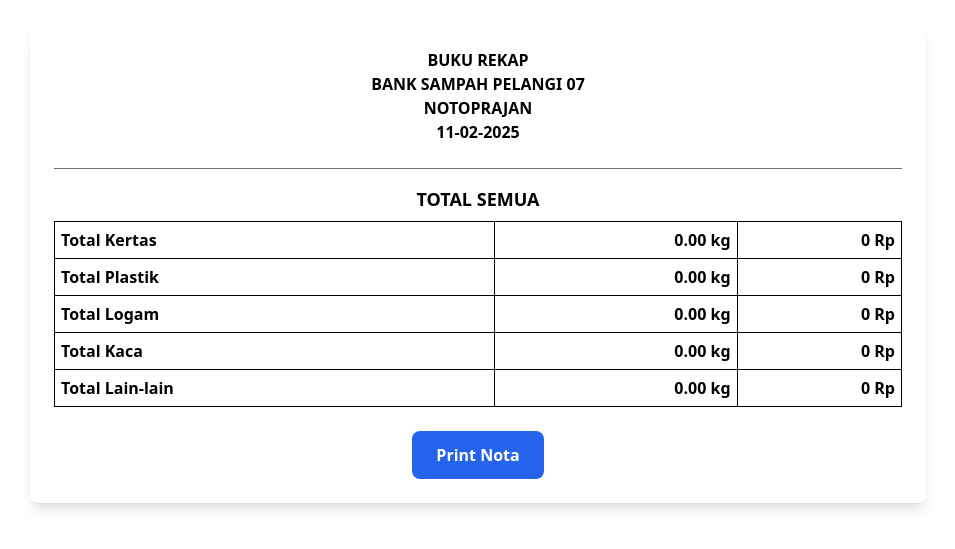
After one commit to yawwnann/Pradiwa-kelola-sampah, a PHP site: page /compenents/print_nota.php in a window 1280 px wide. The commit adds this page. Shown: the top 549 px of the page, without its empty margins (162-1117 px from the left). Run offline with PHP 8.4, Linux system fonts and the light colour scheme; data that the repository does not hold is empty; some libraries are stand-ins or nearby versions.

Commit message:
tampil sampah

```diff
--- /dev/null
+++ b/compenents/print_nota.php
@@ -0,0 +1,179 @@
+<?php
+include('../db.php'); // Pastikan koneksi database aktif
+
+// Query untuk mengambil data sampah berdasarkan kategori
+$query = "SELECT * FROM sampah ORDER BY kategori, jenis_sampah";
+$result = $conn->query($query);
+
+// Mengelompokkan data berdasarkan kategori
+$data_sampah = [];
+while ($row = $result->fetch_assoc()) {
+    $kategori = $row['kategori'];
+    $data_sampah[$kategori][] = $row;
+}
+
+// Variabel total untuk setiap kategori
+$total_kertas = $total_harga_kertas = 0;
+$total_plastik = $total_harga_plastik = 0;
+$total_logam = $total_harga_logam = 0;
+$total_kaca = $total_harga_kaca = 0;
+$total_lain = $total_harga_lain = 0;
+?>
+
+<!DOCTYPE html>
+<html lang="id">
+
+<head>
+    <meta charset="UTF-8">
+    <meta name="viewport" content="width=device-width, initial-scale=1.0">
+    <title>Nota Bank Sampah</title>
+    <script src="https://cdn.tailwindcss.com"></script>
+    <style>
+        @media print {
+            .no-print {
+                display: none;
+            }
+
+            body {
+                font-size: 14px;
+            }
+        }
+
+        table {
+            width: 100%;
+            border-collapse: collapse;
+        }
+
+        th,
+        td {
+            border: 1px solid black;
+            padding: 6px;
+            text-align: left;
+        }
+
+        th {
+            background-color: #ddd;
+        }
+
+        .header {
+            text-align: center;
+            font-size: 16px;
+            font-weight: bold;
+        }
+    </style>
+</head>
+
+<body class="p-6 bg-white">
+
+    <div class="max-w-4xl mx-auto bg-white p-6 shadow-lg rounded-lg">
+        <!-- Header Nota -->
+        <div class="header">
+            <p>BUKU REKAP</p>
+            <p>BANK SAMPAH PELANGI 07</p>
+            <p>NOTOPRAJAN</p>
+            <p><?= date("d-m-Y") ?></p>
+        </div>
+
+        <!-- Tabel Data Per Kategori -->
+        <?php foreach ($data_sampah as $kategori => $items): ?>
+            <h2 class="text-lg font-bold mt-6"><?= strtoupper($kategori); ?></h2>
+            <table class="mt-2">
+                <thead>
+                    <tr>
+                        <th>No</th>
+                        <th>Nama Barang</th>
+                        <th>Berat (kg)</th>
+                        <th>Rp</th>
+                    </tr>
+                </thead>
+                <tbody>
+                    <?php
+                    $total_berat = 0;
+                    $total_harga = 0;
+                    $i = 1;
+                    foreach ($items as $item):
+                        $total_berat += $item['berat'];
+                        $total_harga += $item['berat'] * $item['harga'];
+                        ?>
+                        <tr>
+                            <td class="text-center"><?= $i++; ?></td>
+                            <td><?= $item['jenis_sampah']; ?></td>
+                            <td class="text-right"><?= number_format($item['berat'], 2); ?></td>
+                            <td class="text-right"><?= number_format($item['berat'] * $item['harga'], 0, ',', '.'); ?></td>
+                        </tr>
+                    <?php endforeach; ?>
+                    <tr class="font-bold">
+                        <td colspan="2" class="text-right">TOTAL <?= strtoupper($kategori); ?></td>
+                        <td class="text-right"><?= number_format($total_berat, 2); ?></td>
+                        <td class="text-right"><?= number_format($total_harga, 0, ',', '.'); ?></td>
+                    </tr>
+                </tbody>
+            </table>
+
+            <?php
+            // Menyimpan total berdasarkan kategori
+            if ($kategori == "Kertas") {
+                $total_kertas = $total_berat;
+                $total_harga_kertas = $total_harga;
+            } elseif ($kategori == "Plastik") {
+                $total_plastik = $total_berat;
+                $total_harga_plastik = $total_harga;
+            } elseif ($kategori == "Logam") {
+                $total_logam = $total_berat;
+                $total_harga_logam = $total_harga;
+            } elseif ($kategori == "Kaca") {
+                $total_kaca = $total_berat;
+                $total_harga_kaca = $total_harga;
+            } elseif ($kategori == "Lain-lain") {
+                $total_lain = $total_berat;
+                $total_harga_lain = $total_harga;
+            }
+            ?>
+        <?php endforeach; ?>
+
+        <!-- Grand Total -->
+        <div class="mt-6 border-t border-gray-500 pt-4">
+            <h2 class="text-lg font-bold text-center">TOTAL SEMUA</h2>
+            <table class="mt-2">
+                <tr class="font-bold">
+                    <td>Total Kertas</td>
+                    <td class="text-right"><?= number_format($total_kertas, 2); ?> kg</td>
+                    <td class="text-right"><?= number_format($total_harga_kertas, 0, ',', '.'); ?> Rp</td>
+                </tr>
+                <tr class="font-bold">
+                    <td>Total Plastik</td>
+                    <td class="text-right"><?= number_format($total_plastik, 2); ?> kg</td>
+                    <td class="text-right"><?= number_format($total_harga_plastik, 0, ',', '.'); ?> Rp</td>
+                </tr>
+                <tr class="font-bold">
+                    <td>Total Logam</td>
+                    <td class="text-right"><?= number_format($total_logam, 2); ?> kg</td>
+                    <td class="text-right"><?= number_format($total_harga_logam, 0, ',', '.'); ?> Rp</td>
+                </tr>
+                <tr class="font-bold">
+                    <td>Total Kaca</td>
+                    <td class="text-right"><?= number_format($total_kaca, 2); ?> kg</td>
+                    <td class="text-right"><?= number_format($total_harga_kaca, 0, ',', '.'); ?> Rp</td>
+                </tr>
+                <tr class="font-bold">
+                    <td>Total Lain-lain</td>
+                    <td class="text-right"><?= number_format($total_lain, 2); ?> kg</td>
+                    <td class="text-right"><?= number_format($total_harga_lain, 0, ',', '.'); ?> Rp</td>
+                </tr>
+            </table>
+        </div>
+
+        <!-- Tombol Print -->
+        <div class="mt-6 text-center no-print">
+            <button onclick="window.print()"
+                class="px-6 py-3 bg-blue-600 text-white font-bold rounded-lg hover:bg-blue-700">
+                Print Nota
+            </button>
+        </div>
+    </div>
+
+</body>
+
+</html>
+
+<?php $conn->close(); ?>
--- a/statistik.php
+++ b/statistik.php
@@ -16,7 +16,7 @@
 
 
 
-<div class="container  bg-gray-50 min-h-screen mx-auto mt-10 p-6">
+<div class="container  bg-gray-50 min-h-screen mx-auto pt-20 p-6">
     <h1 class="text-4xl font-bold text-center text-teal-600 mb-8">Statistik Sampah</h1>
 
     <!-- Statistik Ringkasan -->
```
Also changed, not shown: compenents/submit_sampah.php (+28 -11 lines), input_sampah.php (+37 -14 lines), navbar.php (+23 -17 lines), tampil_data_sampah.php (+20 -24 lines).
